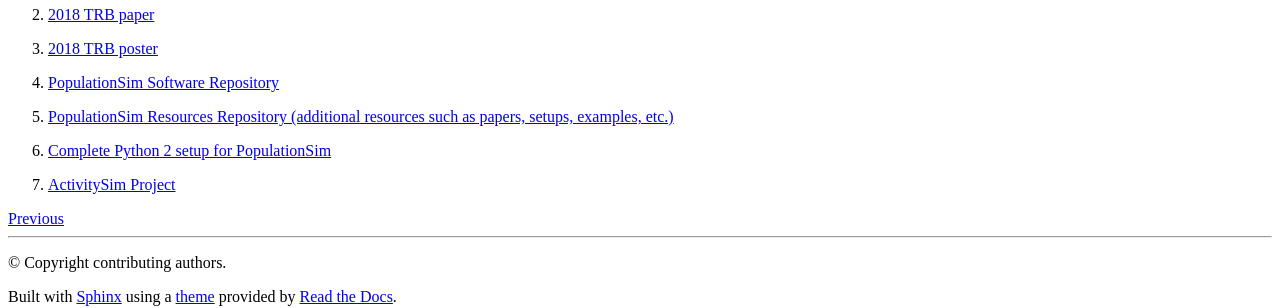
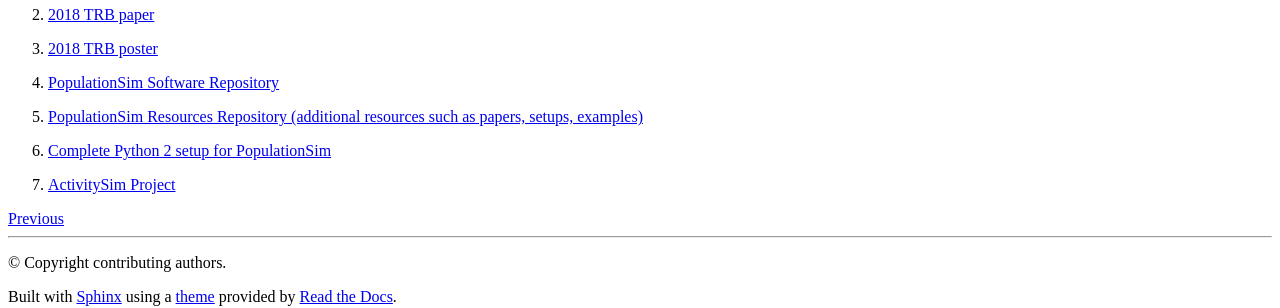
Before and after one commit to ActivitySim/populationsim, a Sphinx documentation site: the page built from docs/docs.rst, in a window 1280 px wide. Shown: the part 380-688 px from the top of the page. Built offline with Sphinx 7.4.7 and the Read the Docs theme 2.0.0, drawn with Linux system fonts in a browser that asks for light colours.

Commit message:
fix formatting of docs

```diff
--- a/docs/docs.rst
+++ b/docs/docs.rst
@@ -15,7 +15,7 @@ Documents & Resources
 
 4. `PopulationSim Software Repository <https://github.com/RSGInc/populationsim>`_
 
-5. `PopulationSim Resources Repository (additional resources such as papers, setups, examples, etc.) <https://github.com/RSGInc/populationsim_resources>`_
+5. `PopulationSim Resources Repository (additional resources such as papers, setups, examples) <https://github.com/RSGInc/populationsim_resources>`_
 
 6. `Complete Python 2 setup for PopulationSim <https://github.com/RSGInc/populationsim_python/archive/master.zip>`_
 
```
